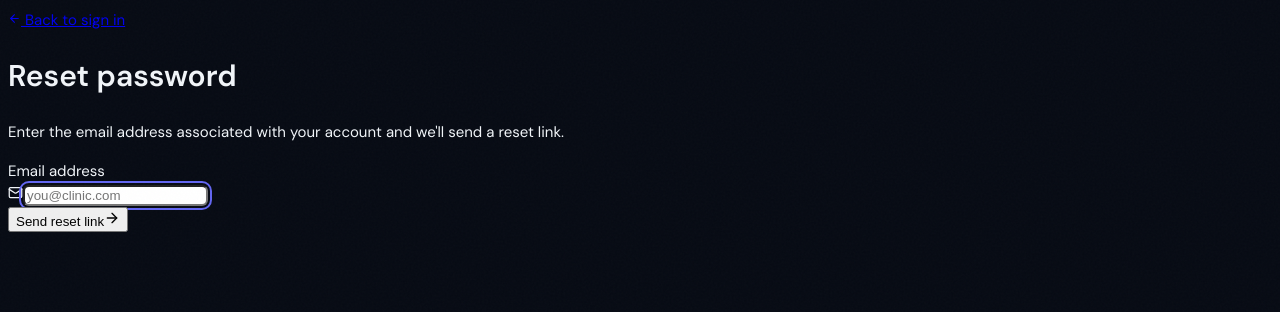
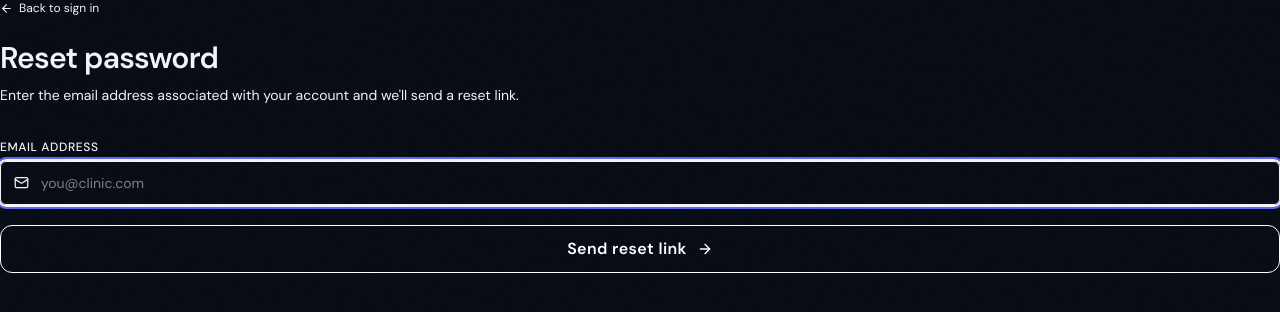
Before and after one commit to mwangaza12/DACS, a Next.js app in the folder frontend/: page /forgot-password in a window 1280 px wide. Shown: the top 312 px of the page. Built offline with nearby package versions, Linux system fonts and the light colour scheme; no server answers.

Commit message:
added postcss

```diff
--- a/frontend/app/globals.css
+++ b/frontend/app/globals.css
@@ -1,3 +1,5 @@
+@import "tailwindcss";
+
 :root {
   --font-syne: var(--font-syne);
   --font-dm-sans: var(--font-dm-sans);
--- a/frontend/package.json
+++ b/frontend/package.json
@@ -17,6 +17,7 @@
     "date-fns": "^4.1.0",
     "lucide-react": "^1.7.0",
     "next": "16.2.1",
+    "postcss": "^8.5.8",
     "react": "19.2.4",
     "react-dom": "19.2.4",
     "react-hook-form": "^7.72.0",
```
Also changed, not shown: 1 other file (tests, documents, lock files or other folders).
